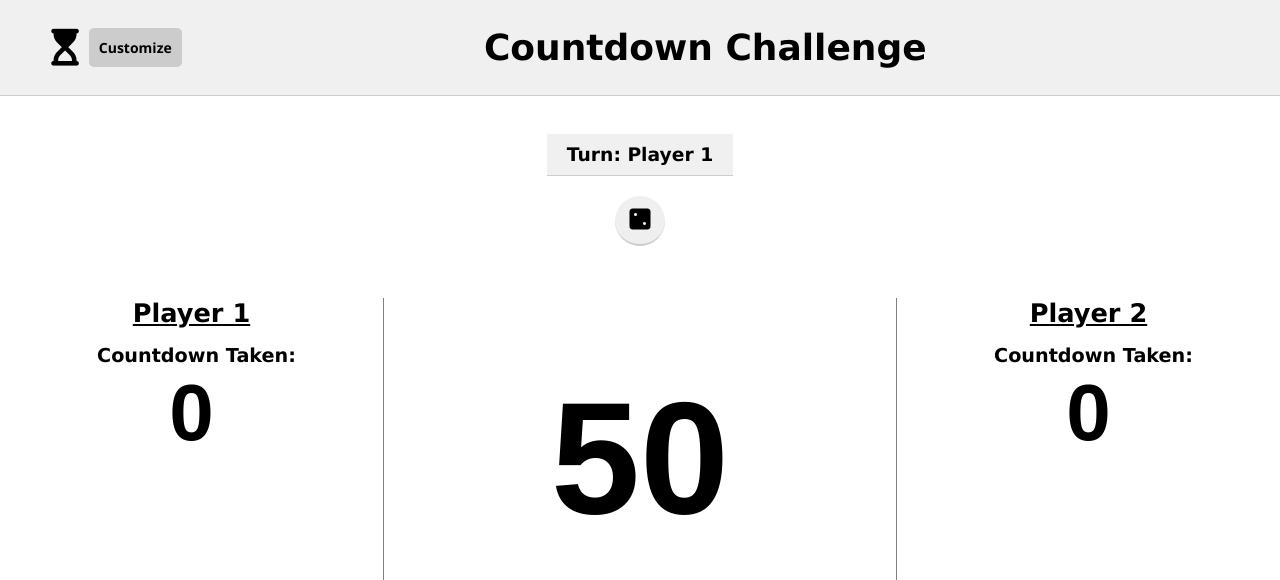
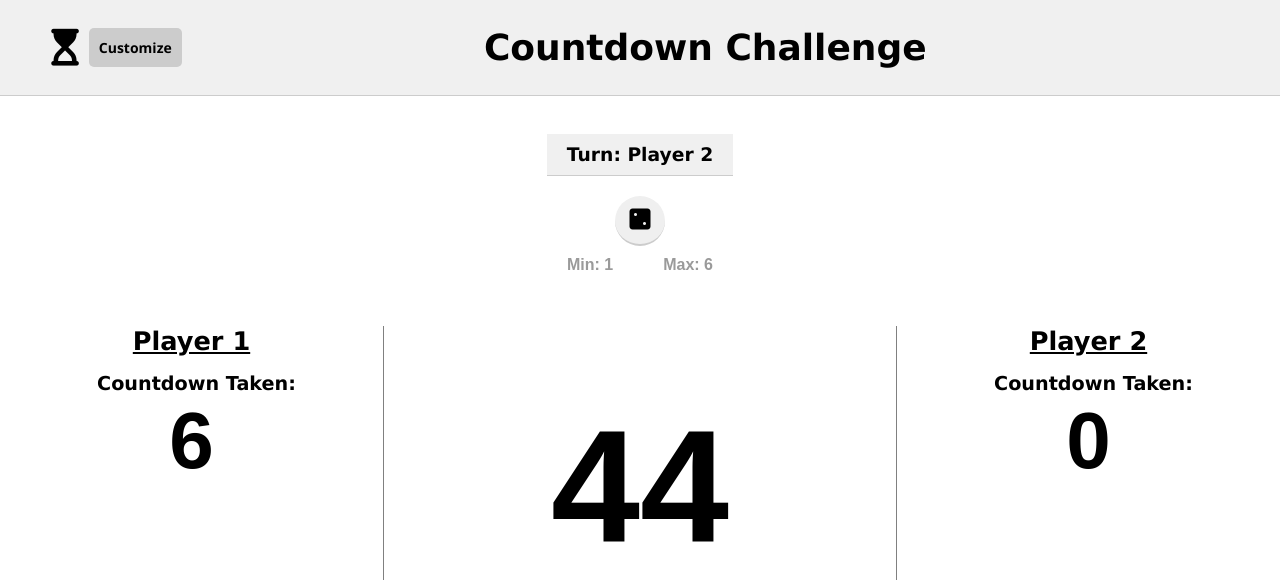
Before and after one commit to viratae/countdownChallenge, a website: page index.html in a window 1280 px wide. Both pictures are taken after a click on the button 640 px from the left and 221 px from the top of the page. Shown: the top 580 px of the page. Drawn offline with Linux system fonts and the light colour scheme.

Commit message:
Added countdown functionality for both players

```diff
--- a/index.html
+++ b/index.html
@@ -14,23 +14,23 @@
                 <form id="customizeForm" autocomplete="off">
                     <div>
                         <label for="player1Name">Player 1 Name</label>
-                        <input id="player1Name" type="text" />
+                        <input id="player1Name" value="Player 1" type="text" />
                     </div>
                     <div>
                         <label for="player2Name">Player 2 Name</label>
-                        <input id="player2Name" type="text" />
+                        <input id="player2Name" value="Player 2" type="text" />
                     </div>
                     <div>
-                        <label for="countdownInitial">What are we counting down from?</label>
-                        <input id="countdownInitial" type="number" />
+                        <label for="countdownNumber">What are we counting down from?</label>
+                        <input id="countdownNumber" value="50" type="number" />
                     </div>
                     <div>
                         <label for="countdownMin">What's the minimum value we'll countdown by?</label>
-                        <input id="countdownMin" type="number" />
+                        <input id="countdownMin" value="1" type="number" />
                     </div>
                     <div>
                         <label for="countdownMax">What's the maximum value we'll countdown by?</label>
-                        <input id="countdownMax" type="number" />
+                        <input id="countdownMax" value="6" type="number" />
                     </div>
                     <div id="buttonContainer">
                         <button id="submitButton" type="submit">Customize</button>
@@ -48,22 +48,26 @@
             </div>
         </div>
         <div id="turnContainer">
-            <h3>Turn: Player 1</h3>
-            <button id="play"><i class="fa-solid fa-dice-two"></i></button>
+            <h3 id="turnIndicatorText">Turn: Player 1</h3>
+            <button id="playButton"><i class="fa-solid fa-dice-two"></i></button>
+        </div>
+        <div id="incrementContainer">
+            <h6 id="countdownMinText">Min: 1</h6>
+            <h6 id="countdownMaxText">Max: 6</h6>
         </div>
         <div id="gridContainer">
             <div id="left">
-                <h4>Player 1</h4>
+                <h4 id="player1Text">Player 1</h4>
                 <h5>Countdown Taken:</h5>
-                <span id="player1Taken">0</span>
+                <span id="player1TakenText">0</span>
             </div>
             <div id="middle">
-                <div id="countdownNumber">50</div>
+                <div id="countdownNumberText">50</div>
             </div>
             <div id="right">
-                <h4>Player 2</h4>
+                <h4 id="player2Text">Player 2</h4>
                 <h5>Countdown Taken:</h5>
-                <span id="player1Taken">0</span>
+                <span id="player2TakenText">0</span>
             </div>
         </div>
         <script src="main.js"></script>
--- a/main.js
+++ b/main.js
@@ -11,7 +11,7 @@ const form = (function formController() {
             player2Name: 'Player 2',
         },
         countdownSettings: {
-            countdownInitial: 50,
+            countdownNumber: 50,
             countdownMin: 1,
             countdownMax: 6,
         },
@@ -32,7 +32,7 @@ const form = (function formController() {
                 player2Name: document.querySelector('#player2Name').value,
             },
             countdownSettings: {
-                countdownInitial: document.querySelector('#countdownInitial').value,
+                countdownNumber: document.querySelector('#countdownNumber').value,
                 countdownMin: document.querySelector('#countdownMin').value,
                 countdownMax: document.querySelector('#countdownMax').value,
             },
@@ -49,31 +49,92 @@ const form = (function formController() {
     };
 })();
 const game = (function gameController() {
+
+    let turnIndex = 0;
+    let playerTaken = {
+        player1Taken: 0,
+        player2Taken: 0
+    }
+    function changeTurn() {
+        turnIndex++;
+    }
+    function getPlayerTaken() {
+        return playerTaken;
+    }
+    function getTurn() {
+        if (turnIndex % 2 === 0) {
+            return 1;
+        } else {
+            return 2;
+        }
+    }
+    function playTurn() {
+        const customizations = form.getCustomizations();
+        const player = getTurn();
+
+        let min = Math.ceil(customizations.countdownSettings.countdownMin);
+        let max = Math.ceil(customizations.countdownSettings.countdownMax);
+
+        const increment = Math.floor(Math.random() * (max - min + 1) + min);
+         if(getTurn() === 1) {
+            if(increment <= customizations.countdownSettings.countdownNumber) {
+                playerTaken.player1Taken += increment;
+                customizations.countdownSettings.countdownNumber -= increment;
+            }
+            else {
+                playerTaken.player1Taken += customizations.countdownSettings.countdownNumber;
+                customizations.countdownSettings.countdownNumber = 0;
+            }
+        }
+        else if(player === 2) {
+            if(increment <= customizations.countdownSettings.countdownNumber) {
+                playerTaken.player2Taken += increment;
+                customizations.countdownSettings.countdownNumber -= increment;
+            }
+            else {
+                playerTaken.player2Taken += customizations.countdownSettings.countdownNumber;
+                customizations.countdownSettings.countdownNumber = 0;
+            }
+        }
+        changeTurn();
+    }
     return {
-
-    }
+        getPlayerTaken, getTurn, playTurn
+    };
 })();
 const screen = (function ScreenController() {
+    const playButton = document.querySelector('#playButton');
     const countdownNumberText = document.querySelector('#countdownNumberText');
     const countdownMinText = document.querySelector('#countdownMinText');
     const countdownMaxText = document.querySelector('#countdownMaxText');
     const player1Text = document.querySelector('#player1Text');
     const player2Text = document.querySelector('#player2Text');
+    const player1TakenText = document.querySelector('#player1TakenText');
+    const player2TakenText = document.querySelector('#player2TakenText');
     const turnIndicatorText = document.querySelector('#turnIndicatorText');
-
+    playButton.addEventListener('click', () => {
+        game.playTurn();
+        render();
+    });
     function render() {
         const customizations = form.getCustomizations();
-        countdownNumberText.textContent = customizations.countdownSettings.countdownInitial;
-        countdownMinText.textContent = "Min: " + customizations.countdownSettings.countdownMin
-        countdownMaxText.textContent = "Max: " + customizations.countdownSettings.countdownMax
-
+        const playerTaken = game.getPlayerTaken()
+        countdownNumberText.textContent = customizations.countdownSettings.countdownNumber;
+        countdownMinText.textContent = 'Min: ' + customizations.countdownSettings.countdownMin;
+        countdownMaxText.textContent = 'Max: ' + customizations.countdownSettings.countdownMax;
+        player1TakenText.textContent = playerTaken.player1Taken;
+        player2TakenText.textContent = playerTaken.player2Taken;
         player1Text.textContent = customizations.players.player1Name;
         player2Text.textContent = customizations.players.player2Name;
-        turnIndicatorText.textContent = "Turn: " + "ADD";
+        if(game.getTurn() === 1) {
+            turnIndicatorText.textContent = 'Turn: ' + customizations.players.player1Name;
+        }
+        else {
+            turnIndicatorText.textContent = 'Turn: ' + customizations.players.player2Name;
+        }
+
     }
     return {
-        render
+        render,
     };
 })();
-const custom = form.getCustomizations();
-console.log(custom);
--- a/style.css
+++ b/style.css
@@ -124,13 +124,26 @@ h1 {
     align-items: center;
     flex-direction: column;
 }
+#incrementContainer {
+    display: flex;
+    text-align: center;
+    justify-content: center;
+    gap: 50px;
+    margin-top: 10px;
+    font-family:Arial, Helvetica, sans-serif;
+    color: #9a9a9a;
+}
+#incrementContainer h6 {
+    font-weight: 600;
+    font-size: 1rem;
+}
 h3 {
     padding: 10px 20px;
     background-color: #f0f0f0;
     border-bottom: 1px solid #ccc;
     font-family: Verdana, Geneva, Tahoma, sans-serif;
 }
-#play {
+#playButton {
     margin-top: 20px;
     width: 50px;
     height: 50px;
@@ -141,7 +154,7 @@ h3 {
     border-bottom: 2px solid #ccc;
     transition: all 0.5s;
 }
-#play:hover {
+#playButton:hover {
     transform: rotate(30deg);
     scale: 1.1;
 }
```
